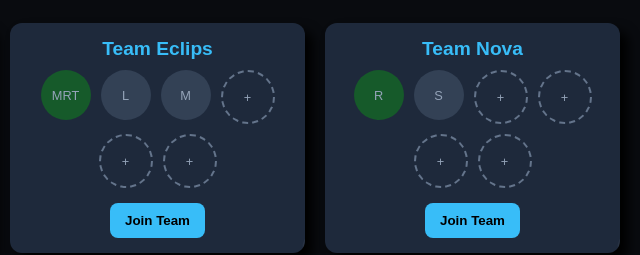
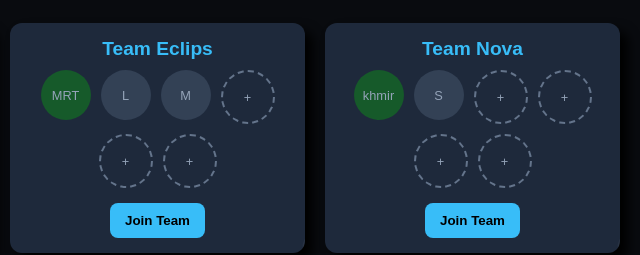
Before and after one commit to smart-india-hackathon-join-your-teamnow/join, a plain HTML site: page index.html in a window 1280 px wide. Shown: the part 121-376 px from the top of the page, 640-1280 px from the left. Drawn offline with Linux system fonts and the light colour scheme.

Commit message:
index.html

```diff
--- a/index.html
+++ b/index.html
@@ -59,7 +59,7 @@
   <div class="team-card">
     <div class="team-title">Team Nova</div>
     <div class="members">
-      <div class="member"style="background-color: #165a2a;">R</div>
+      <div class="member"style="background-color: #165a2a;">khmir</div>
       <div class="member">S</div>
       <div class="member empty">+</div>
       <div class="member empty">+</div>
```
